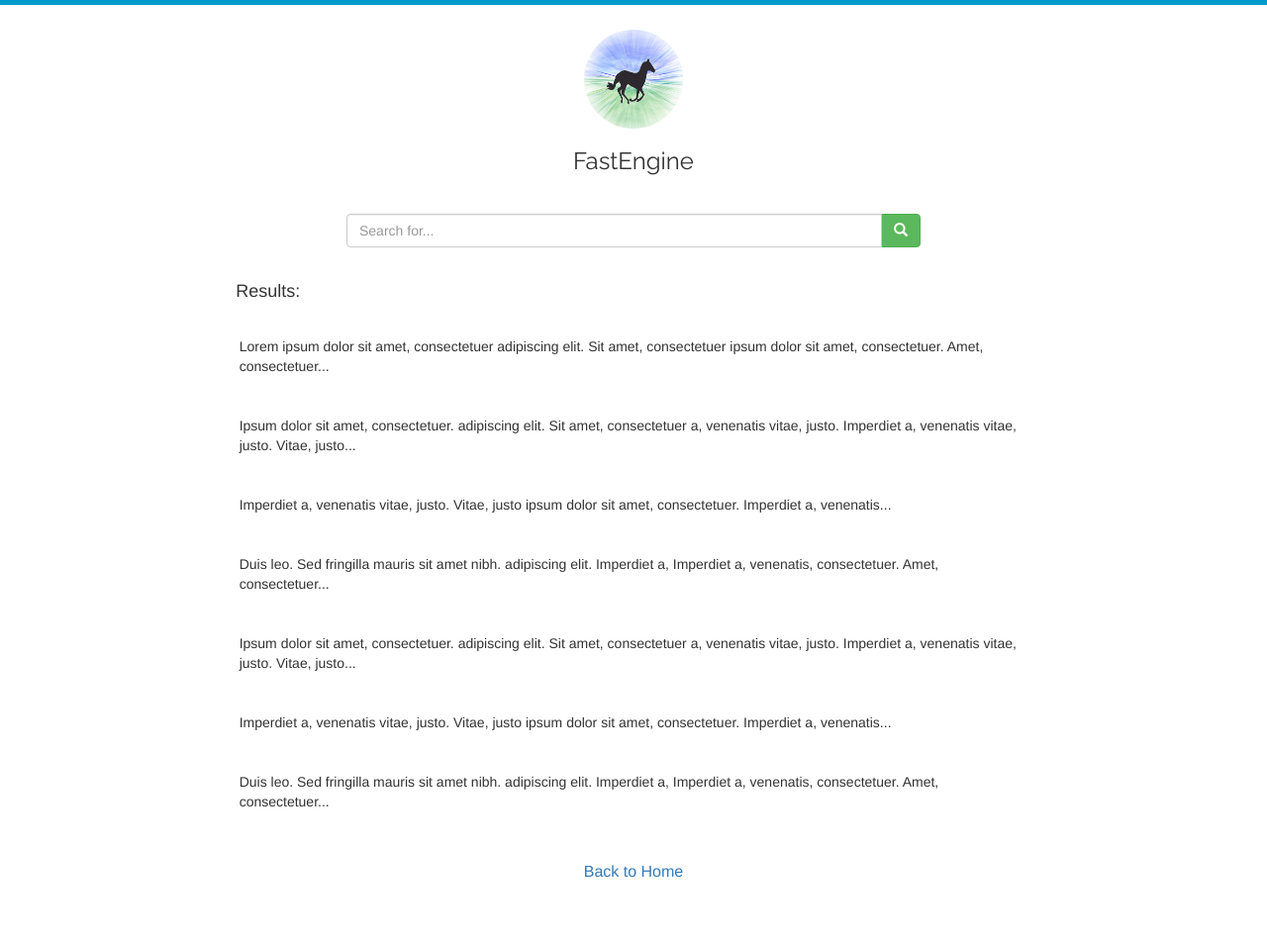
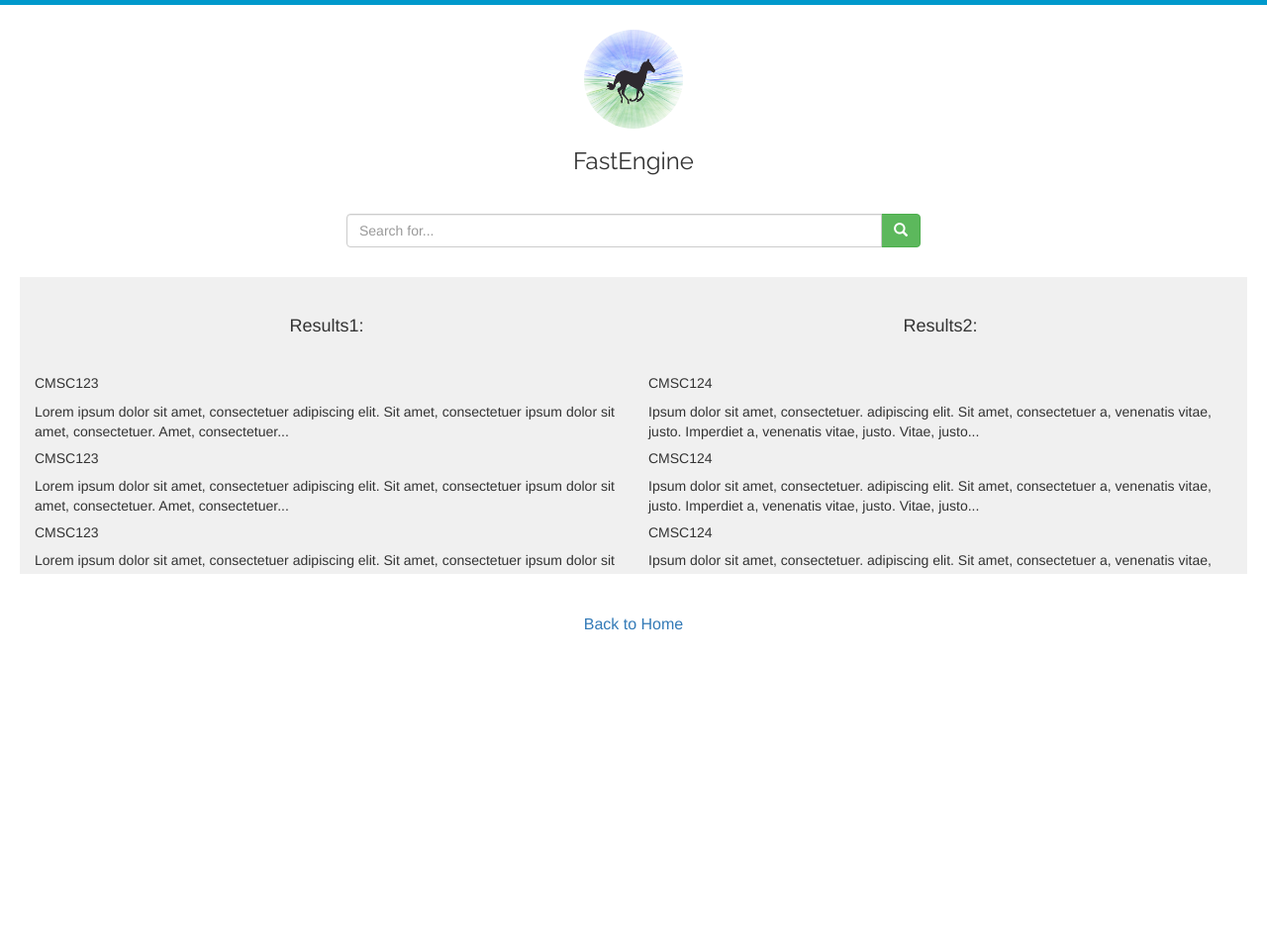
Before and after one commit to mm-ocampo/cmsc191exer3group2, a CodeIgniter app: a page that uses application/views/results.php in a window 1280 px wide. Shown: the whole page at 99% size. After the commit the page ends 637 px from the top, so only its background shows below. Run offline with CodeIgniter, Linux system fonts and the light colour scheme; some libraries are stand-ins or nearby versions.

Commit message:
two-column results

```diff
--- a/application/views/results.php
+++ b/application/views/results.php
@@ -22,75 +22,69 @@
 		 </div>
 	</div>
 
-	<div class="row">
-		<div class="col-md-4 col-md-offset-2">
-			<h4 class="resultHeading">Results: </h4>
-		</div>
-	</div>
-
-
 	<!--THESE ARE THE RESULTS -->
 
 
 	<div class="row result">
-		<div class="col-md-8 col-md-offset-2">
+		<div class="col-md-6 resultsPane">
+			<h4 class="resultsHeading text-center">Results1: </h4>
+			<h5>CMSC123</h5>
 			<p>
 			    Lorem ipsum dolor sit amet, consectetuer adipiscing elit. Sit amet, consectetuer
 			    ipsum dolor sit amet, consectetuer. Amet, consectetuer...
 			</p>
+			<h5>CMSC123</h5>
+			<p>
+			    Lorem ipsum dolor sit amet, consectetuer adipiscing elit. Sit amet, consectetuer
+			    ipsum dolor sit amet, consectetuer. Amet, consectetuer...
+			</p>
+			<h5>CMSC123</h5>
+			<p>
+			    Lorem ipsum dolor sit amet, consectetuer adipiscing elit. Sit amet, consectetuer
+			    ipsum dolor sit amet, consectetuer. Amet, consectetuer...
+			</p>
+			<h5>CMSC123</h5>
+			<p>
+			    Lorem ipsum dolor sit amet, consectetuer adipiscing elit. Sit amet, consectetuer
+			    ipsum dolor sit amet, consectetuer. Amet, consectetuer..
+			</p>
+			<h5>CMSC123</h5>
+			<p>
+			    Lorem ipsum dolor sit amet, consectetuer adipiscing elit. Sit amet, consectetuer
+			    ipsum dolor sit amet, consectetuer. Amet, consectetuer...
+			</p>
+			<h5>CMSC123</h5>
+			<p>
+			    Lorem ipsum dolor sit amet, consectetuer adipiscing elit. Sit amet, consectetuer
+			    ipsum dolor sit amet, consectetuer. Amet, consectetuer...
 		</div>
-	</div>
 
-	<div class="row result">
-		<div class="col-md-8 col-md-offset-2">
+		<div class="col-md-6 resultsPane">
+			<h4 class="resultsHeading text-center">Results2: </h4>
+			<h5>CMSC124</h5>
 			<p>
 			    Ipsum dolor sit amet, consectetuer. adipiscing elit. Sit amet, consectetuer
 			    a, venenatis vitae, justo. Imperdiet a, venenatis vitae, justo. Vitae, justo...
 			</p>
-		</div>
-	</div>
-
-	<div class="row result">
-		<div class="col-md-8 col-md-offset-2">
-			<p>
-			    Imperdiet a, venenatis vitae, justo. Vitae, justo
-			    ipsum dolor sit amet, consectetuer. Imperdiet a, venenatis...
-			</p>
-		</div>
-	</div>
-
-	<div class="row result">
-		<div class="col-md-8 col-md-offset-2">
-			<p>
-			    Duis leo. Sed fringilla mauris sit amet nibh. adipiscing elit.
-			    Imperdiet a, Imperdiet a, venenatis, consectetuer. Amet, consectetuer...
-			</p>
-		</div>
-	</div>
-
-	<div class="row result">
-		<div class="col-md-8 col-md-offset-2">
+			<h5>CMSC124</h5>
 			<p>
 			    Ipsum dolor sit amet, consectetuer. adipiscing elit. Sit amet, consectetuer
 			    a, venenatis vitae, justo. Imperdiet a, venenatis vitae, justo. Vitae, justo...
 			</p>
-		</div>
-	</div>
-
-	<div class="row result">
-		<div class="col-md-8 col-md-offset-2">
+			<h5>CMSC124</h5>
 			<p>
-			    Imperdiet a, venenatis vitae, justo. Vitae, justo
-			    ipsum dolor sit amet, consectetuer. Imperdiet a, venenatis...
+			    Ipsum dolor sit amet, consectetuer. adipiscing elit. Sit amet, consectetuer
+			    a, venenatis vitae, justo. Imperdiet a, venenatis vitae, justo. Vitae, justo...
 			</p>
-		</div>
-	</div>
-
-	<div class="row result">
-		<div class="col-md-8 col-md-offset-2">
+			<h5>CMSC124</h5>
 			<p>
-			    Duis leo. Sed fringilla mauris sit amet nibh. adipiscing elit.
-			    Imperdiet a, Imperdiet a, venenatis, consectetuer. Amet, consectetuer...
+			    Ipsum dolor sit amet, consectetuer. adipiscing elit. Sit amet, consectetuer
+			    a, venenatis vitae, justo. Imperdiet a, venenatis vitae, justo. Vitae, justo...
+			</p>
+			<h5>CMSC124</h5>
+			<p>
+			    Ipsum dolor sit amet, consectetuer. adipiscing elit. Sit amet, consectetuer
+			    a, venenatis vitae, justo. Imperdiet a, venenatis vitae, justo. Vitae, justo...
 			</p>
 		</div>
 	</div>
--- a/assets/css/191.css
+++ b/assets/css/191.css
@@ -29,13 +29,18 @@
 	margin-bottom:5px;
 }
 
+.resultsPane{
+	height: 300px;
+	overflow: scroll;
+	background-color: #F0F0F0;
+}
 
 .searchBox{
 	margin: 30px;
 }
 
-.resultHeading{
-	margin: 5px 20px;
+.resultsHeading{
+	margin: 40px 0px;
 }
 
 .carousel{
```
